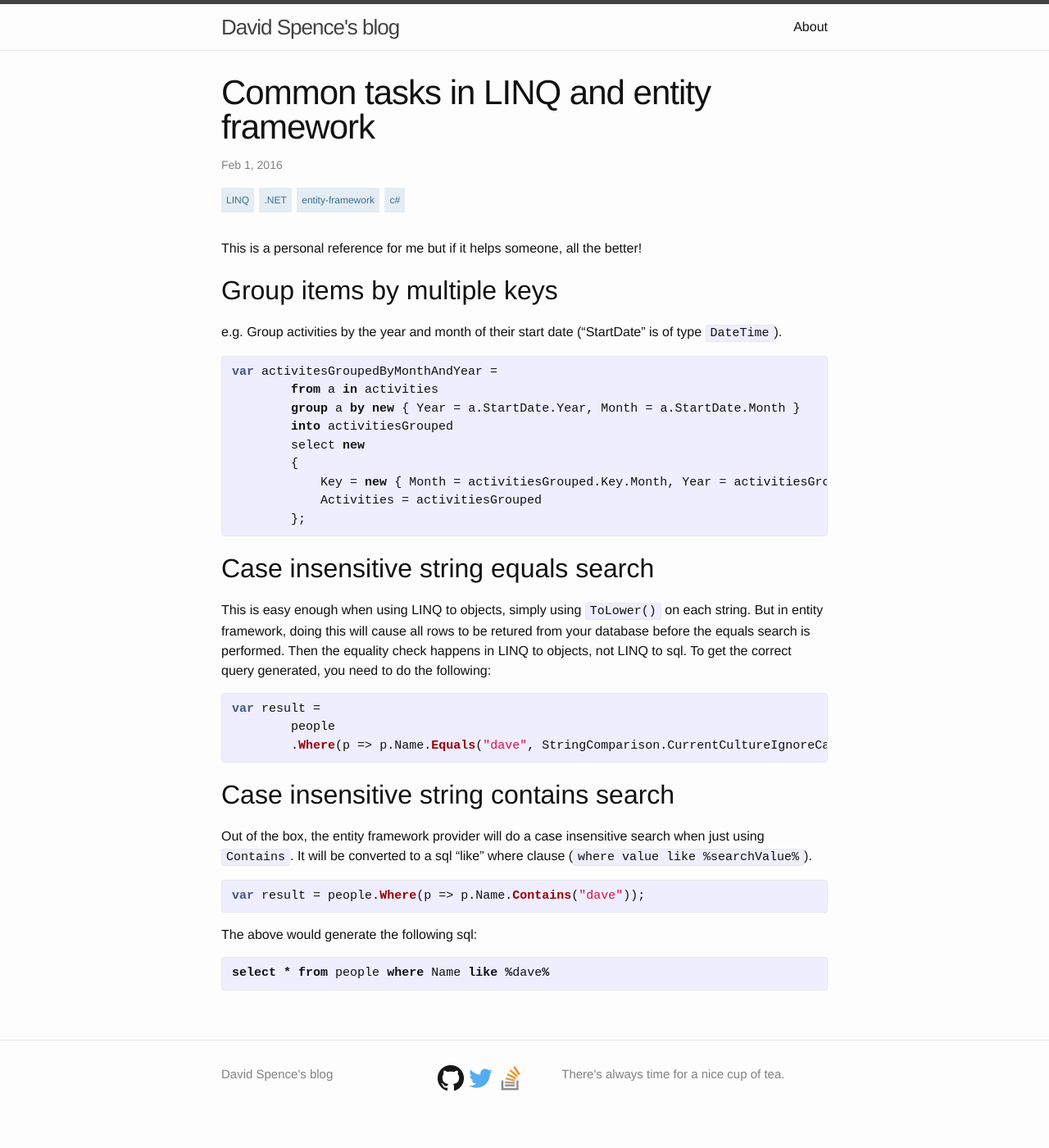
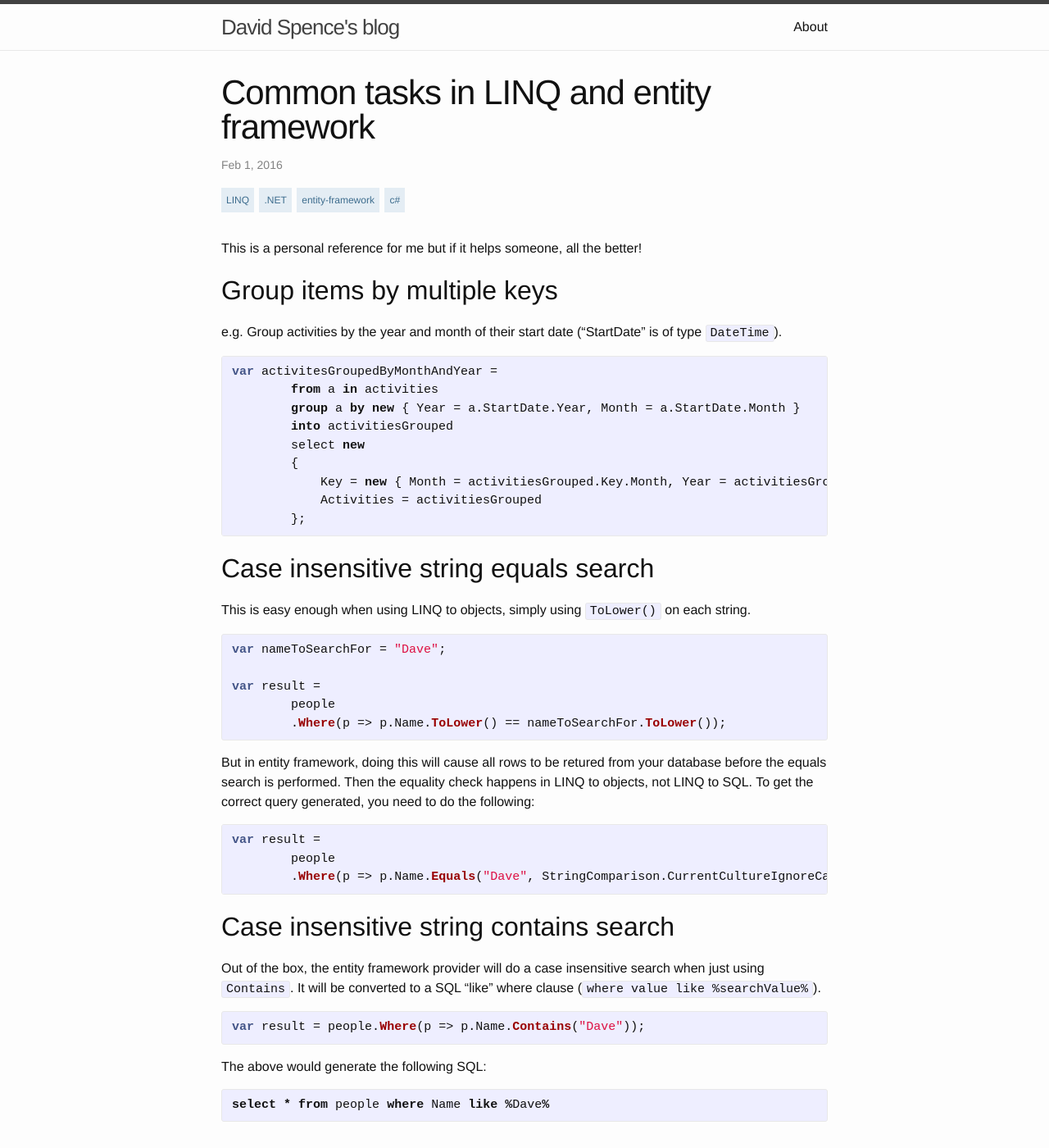
Before and after one commit to Spencerooni/Spencerooni.github.io, a Jekyll site: the page built from _posts/2016-02-01-common-tasks-in-linq-and-entity-framework.markdown, in a window 1280 px wide and 1400 px high. Shown: the whole window at 82% size. Built offline with Jekyll 4.4.1, drawn with Linux system fonts in a browser that asks for light colours; comment, search, counter and statistics services are not loaded.

Commit message:
Forcing a github pages rebuild

```diff
--- a/_posts/2016-02-01-common-tasks-in-linq-and-entity-framework.markdown
+++ b/_posts/2016-02-01-common-tasks-in-linq-and-entity-framework.markdown
@@ -30,26 +30,38 @@ var activitesGroupedByMonthAndYear =
 
 
 <h2>Case insensitive string equals search</h2>
-This is easy enough when using LINQ to objects, simply using <code>ToLower()</code> on each string. But in entity framework, doing this will cause all rows to be retured from your database before the equals search is performed. Then the equality check happens in LINQ to objects, not LINQ to sql. To get the correct query generated, you need to do the following:
+This is easy enough when using LINQ to objects, simply using <code>ToLower()</code> on each string.
+
+{% highlight c# %}
+
+var nameToSearchFor = "Dave";
+
+var result =
+	people
+	.Where(p => p.Name.ToLower() == nameToSearchFor.ToLower());
+
+{% endhighlight c# %}
+
+But in entity framework, doing this will cause all rows to be retured from your database before the equals search is performed. Then the equality check happens in LINQ to objects, not LINQ to SQL. To get the correct query generated, you need to do the following:
 
 {% highlight c# %}
 
 var result =
 	people
-	.Where(p => p.Name.Equals("dave", StringComparison.CurrentCultureIgnoreCase));
+	.Where(p => p.Name.Equals("Dave", StringComparison.CurrentCultureIgnoreCase));
 
 {% endhighlight c# %}
 
 <h2>Case insensitive string contains search</h2>
 
-Out of the box, the entity framework provider will do a case insensitive search when just using <code>Contains</code>. It will be converted to a sql "like" where clause (<code>where value like %searchValue%</code>).
+Out of the box, the entity framework provider will do a case insensitive search when just using <code>Contains</code>. It will be converted to a SQL "like" where clause (<code>where value like %searchValue%</code>).
 
 {% highlight c# %}
-var result = people.Where(p => p.Name.Contains("dave"));
+var result = people.Where(p => p.Name.Contains("Dave"));
 {% endhighlight c# %}
 
-The above would generate the following sql:
+The above would generate the following SQL:
 
-{% highlight sql %}
-select * from people where Name like %dave%
+{% highlight SQL %}
+select * from people where Name like %Dave%
 {% endhighlight c# %}
```
